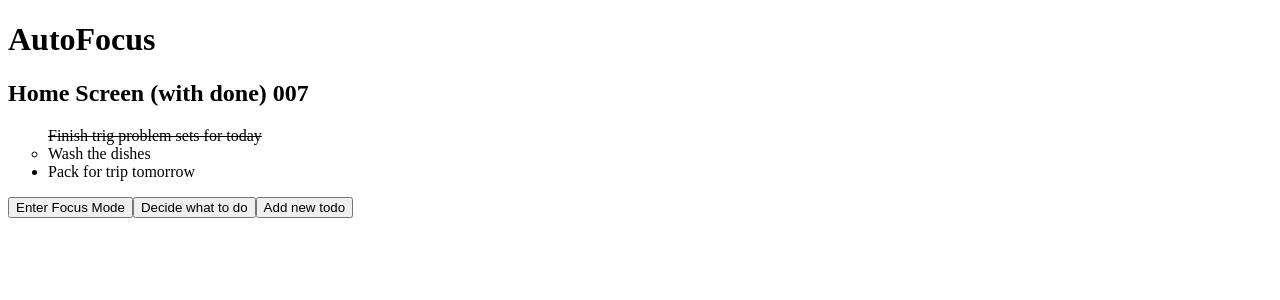
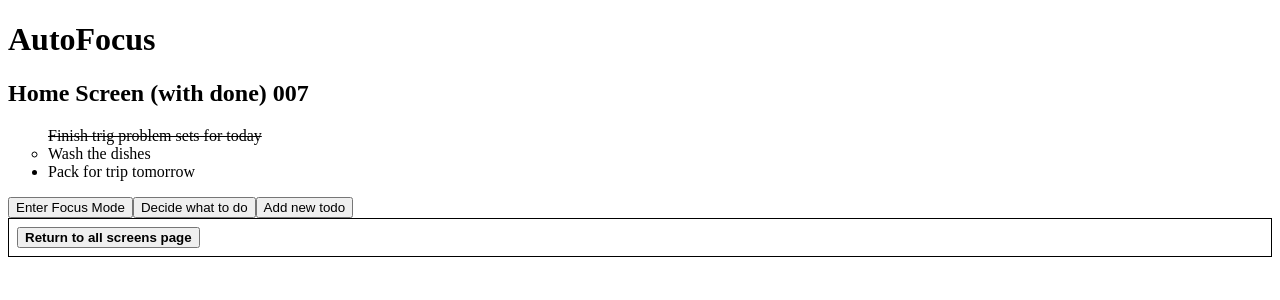
Before and after one commit to avidrucker/autofocus-ui, a React (Create React App) app: page /home-with-done in a window 1280 px wide. Shown: the top 300 px of the page. Built offline with nearby package versions, Linux system fonts and the light colour scheme.

Commit message:
feat add return to all cmpnts screen

```diff
--- a/src/components/HomeWithDoneOrg.tsx
+++ b/src/components/HomeWithDoneOrg.tsx
@@ -1,7 +1,9 @@
 import React, { Fragment } from 'react';
+import { Link } from 'react-router-dom';
 
 import { SampleHomeMol3 } from './SampleHomeMol3';
 import { HeaderMol } from './HeaderMol';
+import { BoxWrapper } from './BoxWrapper';
 
 // note: this is a HomeOrg variant
 export default function HomeWithDoneOrg (props: any) {
@@ -9,6 +11,11 @@
 		<Fragment>
 			<HeaderMol h2={`Home Screen (with done) ${props.designId}`} />
 			<SampleHomeMol3 />
+			<BoxWrapper>
+				<Link to="/">
+					<button><strong>Return to all screens page</strong></button>
+				</Link>
+			</BoxWrapper>
 		</Fragment>
 	);
 }
```
